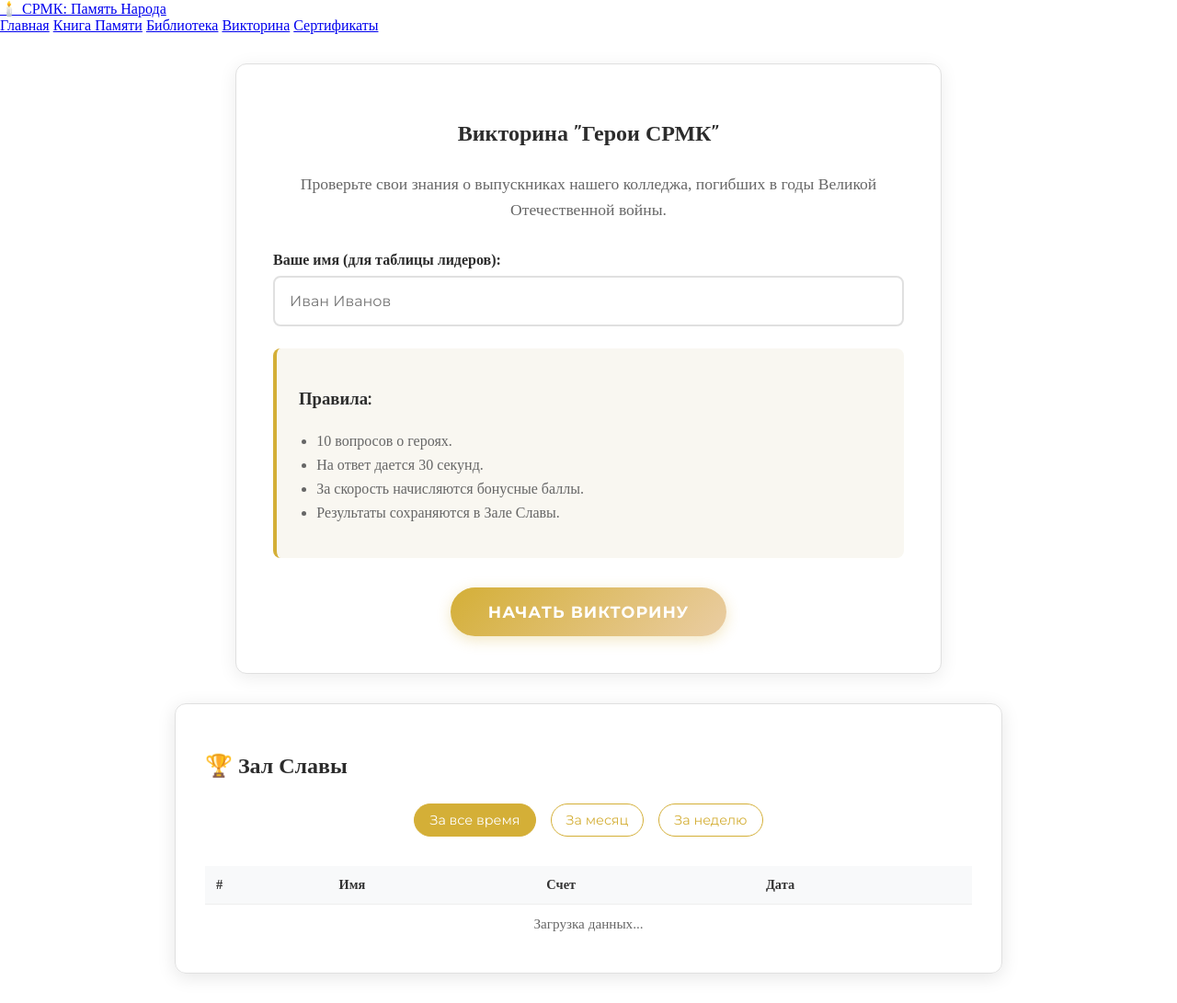
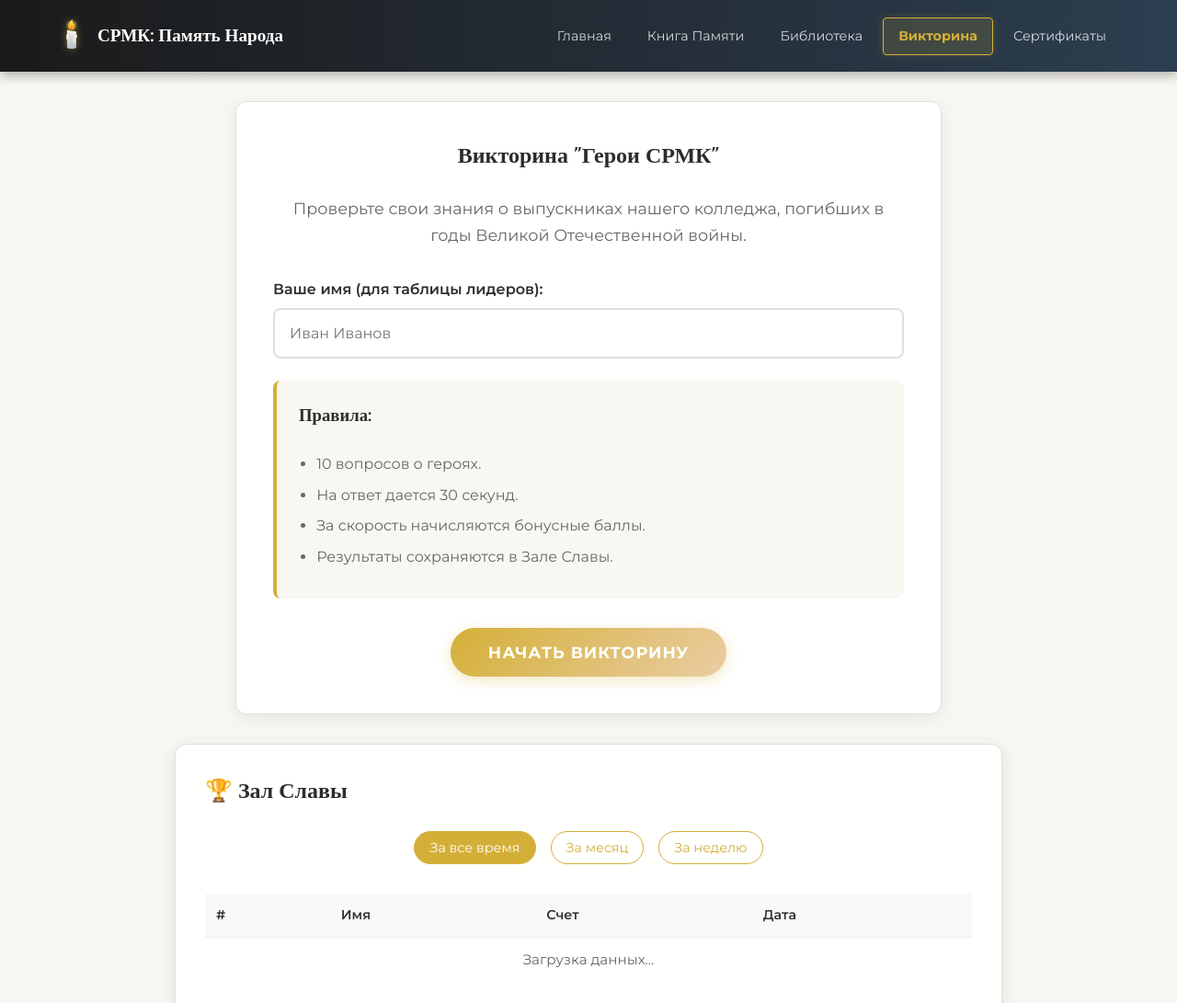
Before and after one commit to phsquad/srmk-memorial-museum, a plain HTML site: page quiz.html in a window 1280 px wide. Shown: the top 1091 px of the page at 92% size. Drawn offline with nearby package versions, Linux system fonts and the light colour scheme.

Commit message:
Update site-common.css

```diff
--- a/css/site-common.css
+++ b/css/site-common.css
@@ -1,68 +1,155 @@
-@charset "UTF-8";
+/* =========================================
+   ОБЩИЕ СТИЛИ (Site Common)
+   ========================================= */
 
-/* Общий слой интерфейса для всех страниц музея. Локальные темы подключаются после него. */
 :root {
-  --site-focus: #dfba6d;
-  --site-selection: rgba(197, 160, 89, 0.3);
+    --primary-gold: #d4af37;
+    --primary-dark: #2c3e50;
+    --accent-red: #8b0000;
+    --text-light: #f8f9fa;
+    --text-dark: #333;
+    --bg-cream: #fffbf0;
+    --font-heading: 'Cinzel', serif;
+    --font-body: 'Montserrat', sans-serif;
 }
 
-*, *::before, *::after {
-  box-sizing: border-box;
-}
-
-html {
-  min-width: 320px;
-  width: 100%;
-  max-width: 100vw;
-  scroll-behavior: smooth;
-  overflow-x: hidden !important;
+* {
+    box-sizing: border-box;
+    margin: 0;
+    padding: 0;
 }
 
 body {
-  margin: 0;
-  width: 100%;
-  max-width: 100vw;
-  overflow-x: hidden;
-  -webkit-font-smoothing: antialiased;
-  text-rendering: optimizeLegibility;
+    font-family: var(--font-body);
+    background-color: var(--bg-cream);
+    color: var(--text-dark);
+    line-height: 1.6;
+    display: flex;
+    flex-direction: column;
+    min-height: 100vh;
 }
 
-img, svg, video, canvas {
-  max-width: 100%;
+/* Контейнер */
+.container {
+    max-width: 1200px;
+    margin: 0 auto;
+    padding: 0 20px;
+    width: 100%;
 }
 
-button, input, select, textarea {
-  font: inherit;
+/* =========================================
+   ШАПКА И НАВИГАЦИЯ (HEADER & NAV)
+   ========================================= */
+.site-header {
+    background: linear-gradient(to right, #1a1a1a, #2c3e50);
+    color: white;
+    padding: 1rem 0;
+    box-shadow: 0 4px 12px rgba(0,0,0,0.3);
+    position: sticky;
+    top: 0;
+    z-index: 1000;
 }
 
-button, a, input, select, textarea {
-  -webkit-tap-highlight-color: transparent;
+.header-content {
+    display: flex;
+    justify-content: space-between;
+    align-items: center;
+    flex-wrap: wrap;
 }
 
-:where(a, button, input, select, textarea):focus-visible {
-  outline: 2px solid var(--site-focus);
-  outline-offset: 3px;
+/* Логотип */
+.logo {
+    display: flex;
+    align-items: center;
+    text-decoration: none;
+    color: white;
+    font-family: var(--font-heading);
+    font-weight: 700;
+    font-size: 1.2rem;
+    transition: opacity 0.3s;
 }
 
-::selection {
-  background: var(--site-selection);
+.logo:hover {
+    opacity: 0.8;
 }
 
-[hidden] {
-  display: none !important;
+.logo-icon {
+    font-size: 1.8rem;
+    margin-right: 10px;
+    filter: drop-shadow(0 0 5px rgba(212, 175, 55, 0.5));
 }
 
-@media (prefers-reduced-motion: reduce) {
-  *, *::before, *::after {
-    scroll-behavior: auto !important;
-    animation-duration: 0.01ms !important;
-    animation-iteration-count: 1 !important;
-    transition-duration: 0.01ms !important;
-  }
+/* Навигационное меню */
+.main-nav {
+    display: flex;
+    gap: 5px;
+    flex-wrap: wrap;
 }
 
-@media print {
-  html, body {
-    min-width: 0;
-  }
+.main-nav a {
+    text-decoration: none;
+    color: rgba(255, 255, 255, 0.8);
+    font-size: 0.9rem;
+    font-weight: 500;
+    padding: 8px 16px;
+    border-radius: 4px;
+    transition: all 0.3s ease;
+    border: 1px solid transparent;
 }
+
+.main-nav a:hover {
+    color: white;
+    background: rgba(255, 255, 255, 0.1);
+}
+
+/* Активная ссылка (текущая страница) */
+.main-nav a.active {
+    color: var(--primary-gold);
+    background: rgba(212, 175, 55, 0.15);
+    border-color: var(--primary-gold);
+    font-weight: 700;
+    box-shadow: 0 0 10px rgba(212, 175, 55, 0.2);
+}
+
+/* Мобильная адаптация меню */
+@media (max-width: 768px) {
+    .header-content {
+        flex-direction: column;
+        gap: 1rem;
+        text-align: center;
+    }
+
+    .main-nav {
+        justify-content: center;
+        width: 100%;
+    }
+
+    .main-nav a {
+        font-size: 0.8rem;
+        padding: 6px 10px;
+    }
+}
+
+/* =========================================
+   ОСНОВНОЙ КОНТЕНТ
+   ========================================= */
+main {
+    flex: 1;
+    padding: 2rem 0;
+}
+
+h1, h2, h3 {
+    font-family: var(--font-heading);
+    color: var(--primary-dark);
+    margin-bottom: 1rem;
+}
+
+/* Подвал */
+.site-footer {
+    background: #1a1a1a;
+    color: rgba(255, 255, 255, 0.6);
+    text-align: center;
+    padding: 2rem 0;
+    margin-top: auto;
+    font-size: 0.9rem;
+}
```
